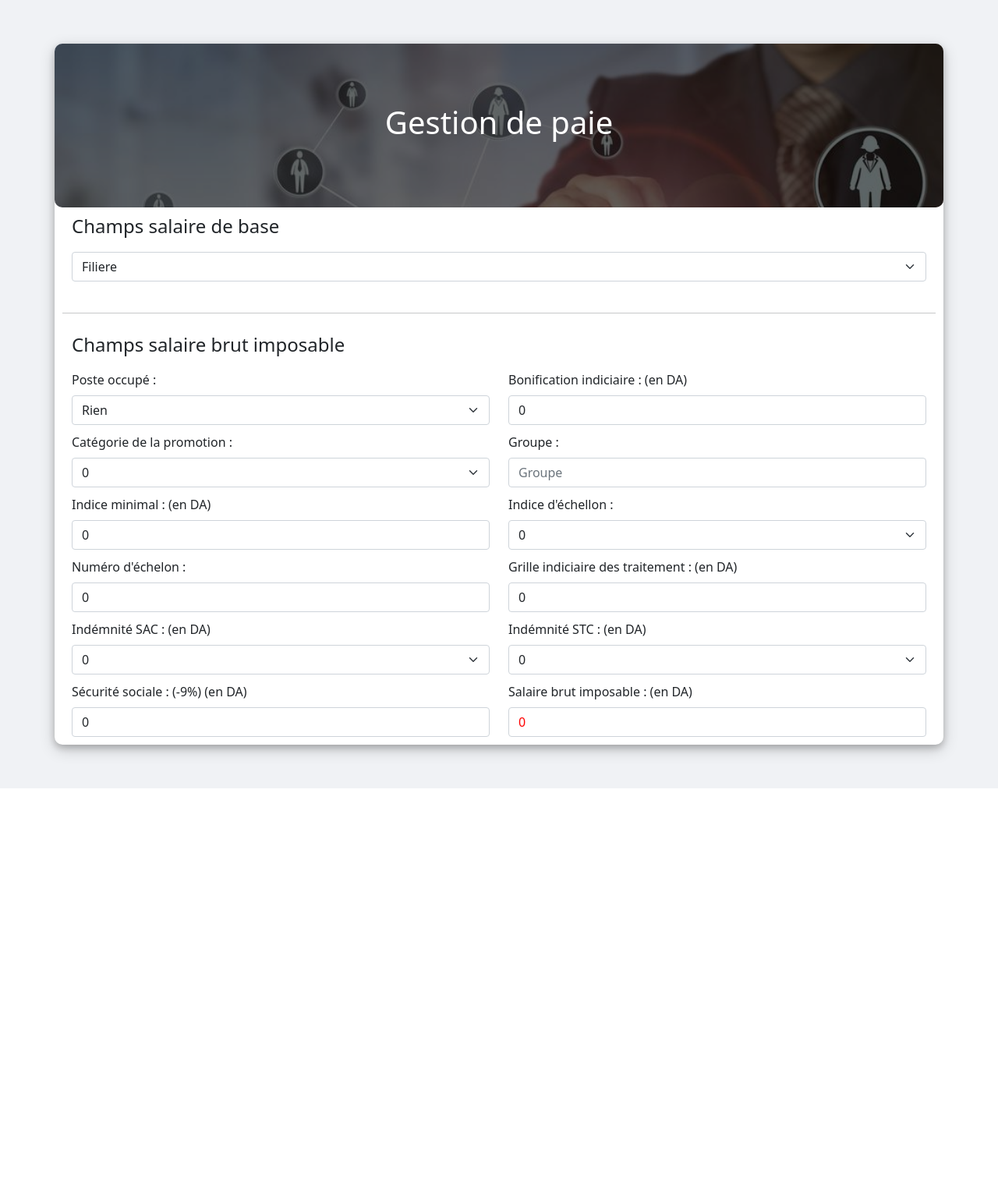
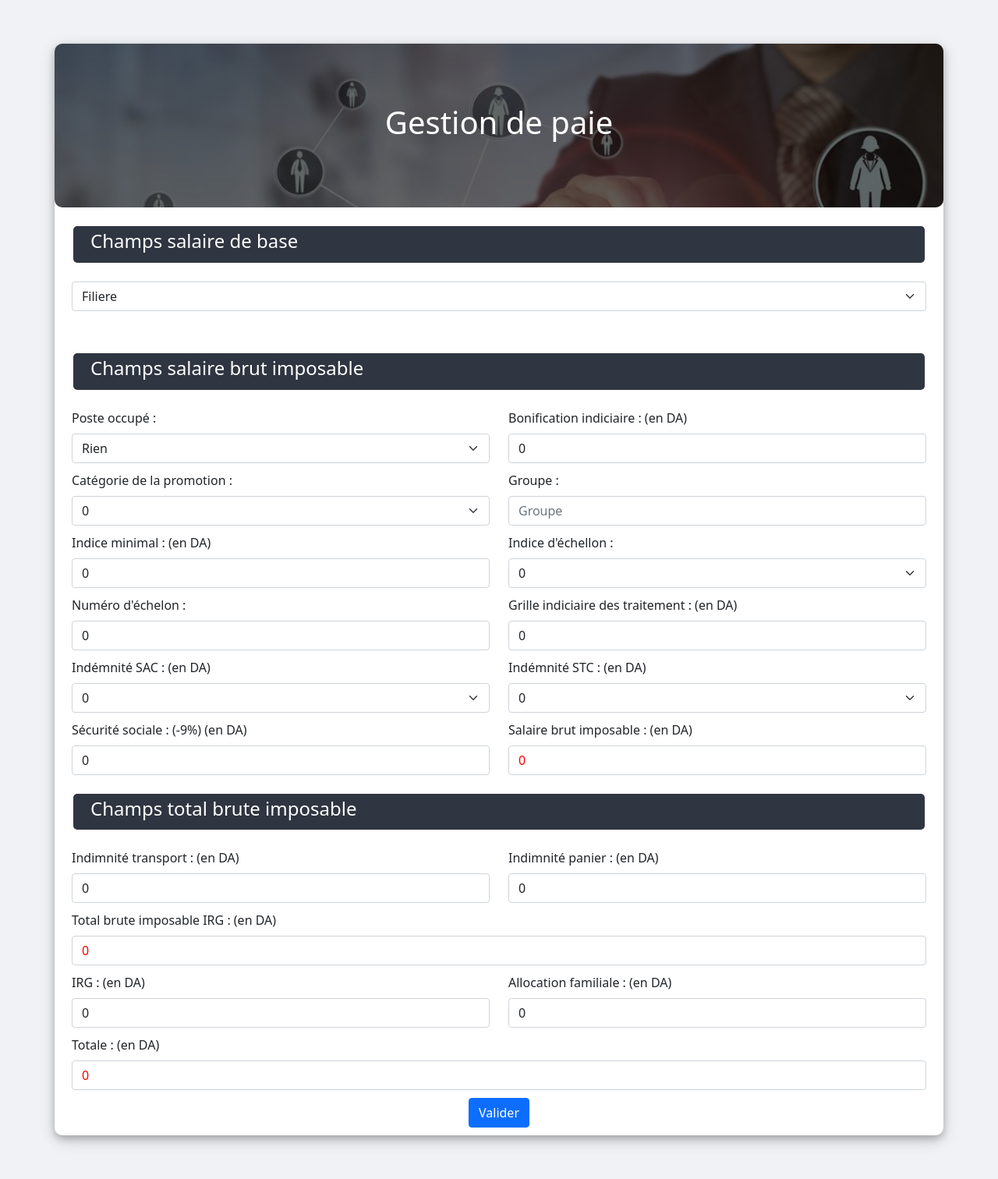
Before and after one commit to badreOuchida/management-app, a Django app: page /ajoutpaie in a window 1280 px wide. Shown: the whole page at 78% size. Before the commit the page ends 1011 px from the top, so only its background shows below. Run offline with Django 3.2, Linux system fonts and the light colour scheme; parts of the project's set-up code (start-up, migrations or seed data) failed here and were passed over; some libraries are stand-ins or nearby versions.

Commit message:
ajoutpaie full

```diff
--- a/static/css/styles.css
+++ b/static/css/styles.css
@@ -273,6 +273,19 @@ td {
 .NE,
 .GIT,
 .SBI,
-.SS {
+.SS,
+.IRG2,
+.TO {
   pointer-events: none;
 }
+
+.titre {
+  background-color: #2f3541;
+  color: #fff;
+  margin: 14px;
+  border-radius: 5px;
+}
+
+.titre h4 {
+  padding: 5px 10px;
+}
--- a/templates/paie.html
+++ b/templates/paie.html
@@ -5,7 +5,9 @@
     <div class="banner">
       <h1>Gestion de paie</h1>
     </div>
-    <div class="row"><h4>Champs salaire de base</h4></div>
+    <div class="row">
+      <div class="col titre"><h4>Champs salaire de base</h4></div>
+    </div>
     <!-- first -->
     <div class="row">
       <div class="col">
@@ -277,13 +279,12 @@
         />
       </div>
     </div>
-    <!--valide-->
-    <div class="row">
-      <hr />
-    </div>
+
     <!--champs salaire brut imposable-->
     <div class="row">
-      <h4>Champs salaire brut imposable</h4>
+      <div class="col titre">
+        <h4>Champs salaire brut imposable</h4>
+      </div>
     </div>
     <!--Poste occupé-->
     <div class="row">
@@ -470,6 +471,96 @@
           style="color: red"
         />
       </div>
+    </div>
+
+    <!-- Champs total brute imposable -->
+    <div class="row">
+      <div class="col titre"><h4>Champs total brute imposable</h4></div>
+    </div>
+    <div class="row">
+      <div class="col">
+        <label class="form-label">Indimnité transport : (en DA)</label>
+        <input
+          type="number"
+          class="form-control IT"
+          placeholder="Indimnité transport"
+          name="indimnite_transport"
+          value="0"
+          required
+        />
+      </div>
+      <div class="col">
+        <label class="form-label">Indimnité panier : (en DA)</label>
+        <input
+          type="number"
+          class="form-control IP"
+          placeholder="Indimnité panier"
+          name="indimnite_panier"
+          value="0"
+          required
+        />
+      </div>
+    </div>
+    <div class="row">
+      <div class="col">
+        <label class="form-label">Total brute imposable IRG : (en DA)</label>
+        <input
+          type="number"
+          class="form-control IRG1"
+          placeholder="Total brute imposable IRG"
+          name="totale_brute_imposable_irg"
+          value="0"
+          required
+          style="color: red"
+        />
+      </div>
+    </div>
+    <div class="row">
+      <div class="col">
+        <label class="form-label">IRG : (en DA)</label>
+        <input
+          type="number"
+          class="form-control IRG2"
+          placeholder="IRG"
+          name="irg"
+          value="0"
+          required
+        />
+      </div>
+      <div class="col">
+        <label class="form-label">Allocation familiale : (en DA)</label>
+        <input
+          type="number"
+          class="form-control AF"
+          placeholder="Allocation familiale"
+          name="allocation_familiale"
+          value="0"
+          required
+        />
+      </div>
+    </div>
+    <div class="row">
+      <div class="col">
+        <label class="form-label">Totale : (en DA)</label>
+        <input
+          type="number"
+          class="form-control TO"
+          placeholder="Totale"
+          name="totale"
+          value="0"
+          required
+          style="color: red"
+        />
+      </div>
+    </div>
+    <div class="row">
+      <button
+        class="btn btn-primary"
+        type="submit"
+        style="width: auto; margin: 0 auto"
+      >
+        Valider
+      </button>
     </div>
   </form>
 </div>
@@ -673,5 +764,72 @@
     securité.value = m1.toFixed(2);
     brute.value = m2.toFixed(2);
   };
+
+  iistc.onclick = () => {
+    iistc.style.display = "none";
+    stc.style.display = "block";
+  };
+
+  iisac.onclick = () => {
+    iisac.style.display = "none";
+    sac.style.display = "block";
+  };
+
+  /* champs total brute imposable */
+
+  var indimnite_transport = document.querySelector(".IT");
+  var indimnite_panier = document.querySelector(".IP");
+  var totale_brute_imposable_irg = document.querySelector(".IRG1");
+  var irg = document.querySelector(".IRG2");
+  var allocation_familiale = document.querySelector(".AF");
+  var totale = document.querySelector(".TO");
+
+  indimnite_transport.onchange = () => {
+    var k0 = parseFloat(indimnite_transport.value);
+    var k1 = parseFloat(brute.value);
+    var k2 = parseFloat(indimnite_panier.value);
+    var s = parseFloat(irg.value);
+    var y = parseFloat(allocation_familiale.value);
+    var w = k0 + k1 + k2;
+    var z = w - s + y;
+    totale_brute_imposable_irg.value = w.toFixed(2);
+    totale.value = z.toFixed(2);
+  };
+
+  indimnite_panier.onchange = () => {
+    var k0 = parseFloat(indimnite_transport.value);
+    var k1 = parseFloat(brute.value);
+    var k2 = parseFloat(indimnite_panier.value);
+    var s = parseFloat(irg.value);
+    var y = parseFloat(allocation_familiale.value);
+    var w = k0 + k1 + k2;
+    var z = w - s + y;
+    totale_brute_imposable_irg.value = w.toFixed(2);
+    totale.value = z.toFixed(2);
+  };
+
+  irg.onchange = () => {
+    var k0 = parseFloat(indimnite_transport.value);
+    var k1 = parseFloat(brute.value);
+    var k2 = parseFloat(indimnite_panier.value);
+    var s = parseFloat(irg.value);
+    var y = parseFloat(allocation_familiale.value);
+    var w = k0 + k1 + k2;
+    var z = w - s + y;
+    totale_brute_imposable_irg.value = w.toFixed(2);
+    totale.value = z.toFixed(2);
+  };
+
+  allocation_familiale.onchange = () => {
+    var k0 = parseFloat(indimnite_transport.value);
+    var k1 = parseFloat(brute.value);
+    var k2 = parseFloat(indimnite_panier.value);
+    var s = parseFloat(irg.value);
+    var y = parseFloat(allocation_familiale.value);
+    var w = k0 + k1 + k2;
+    var z = w - s + y;
+    totale_brute_imposable_irg.value = w.toFixed(2);
+    totale.value = z.toFixed(2);
+  };
 </script>
 {% endblock %}
```
